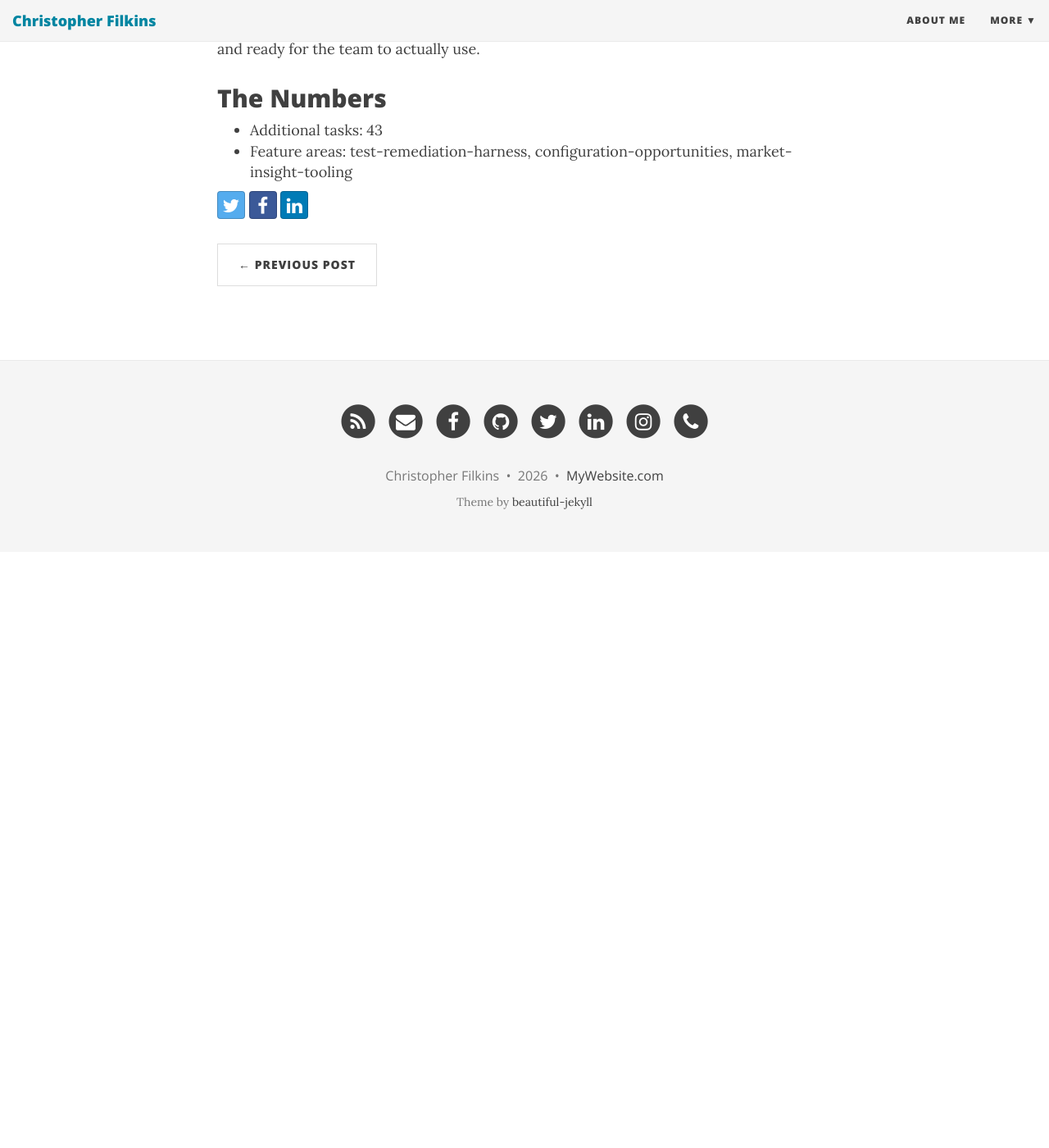
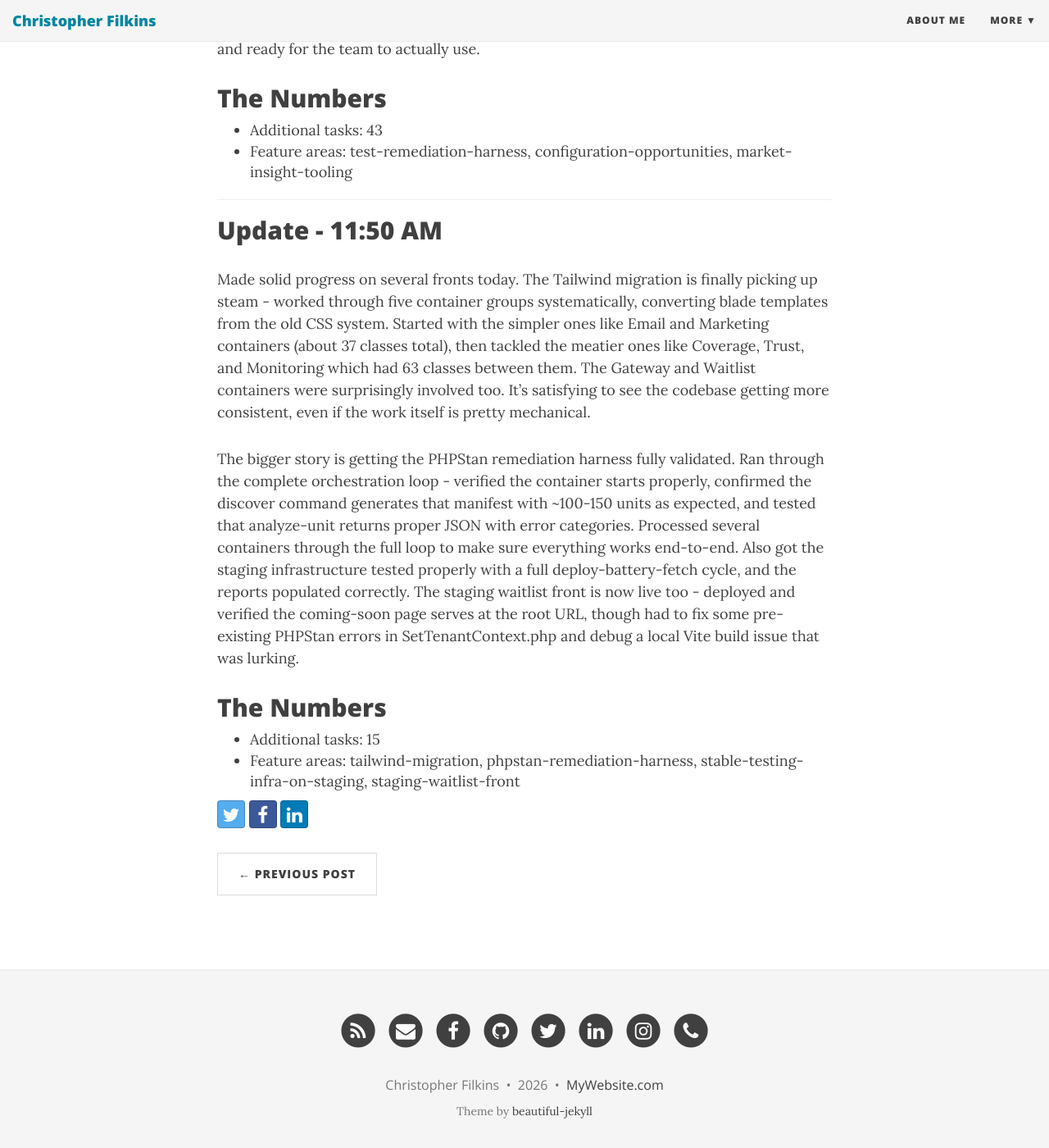
Before and after one commit to filchyboy/filchyboy.github.io, a Jekyll site: the page built from _posts/2026-03-21-todays-plan.md, in a window 1280 px wide and 1400 px high, scrolled down 2226 px. Shown: the whole window at 82% size. Built offline with Jekyll 4.4.1, drawn with Linux system fonts in a browser that asks for light colours; nearby versions of some CDN libraries; before the commit the page ends 2899 px from its top, so only the background shows below that.

Commit message:
Update build-in-public update: Daily Development Update

```diff
--- a/_posts/2026-03-21-todays-plan.md
+++ b/_posts/2026-03-21-todays-plan.md
@@ -44,8 +44,20 @@ The bigger story today was completing my configuration opportunities initiative.
 ## The Numbers
 - Additional tasks: 43
 - Feature areas: test-remediation-harness, configuration-opportunities, market-insight-tooling
+
+---
+
+## Update - 11:50 AM
+
+Made solid progress on several fronts today. The Tailwind migration is finally picking up steam - worked through five container groups systematically, converting blade templates from the old CSS system. Started with the simpler ones like Email and Marketing containers (about 37 classes total), then tackled the meatier ones like Coverage, Trust, and Monitoring which had 63 classes between them. The Gateway and Waitlist containers were surprisingly involved too. It's satisfying to see the codebase getting more consistent, even if the work itself is pretty mechanical.
+
+The bigger story is getting the PHPStan remediation harness fully validated. Ran through the complete orchestration loop - verified the container starts properly, confirmed the discover command generates that manifest with ~100-150 units as expected, and tested that analyze-unit returns proper JSON with error categories. Processed several containers through the full loop to make sure everything works end-to-end. Also got the staging infrastructure tested properly with a full deploy-battery-fetch cycle, and the reports populated correctly. The staging waitlist front is now live too - deployed and verified the coming-soon page serves at the root URL, though had to fix some pre-existing PHPStan errors in SetTenantContext.php and debug a local Vite build issue that was lurking.
+
+## The Numbers
+- Additional tasks: 15
+- Feature areas: tailwind-migration, phpstan-remediation-harness, stable-testing-infra-on-staging, staging-waitlist-front
 <!-- Generated by dev-tracker publish_to_jekyll.py (AI mode) -->
 <!-- accomplished-date: 2026-03-21 -->
-<!-- unit-ids: trh-live20260321-f000,trh-live20260321-f015,trh-live20260321-f001,trh-live20260321-f002,trh-live20260321-f003,trh-live20260321-f004,trh-live20260321-f005,trh-live20260321-f006,trh-live20260321-f007,trh-live20260321-f008,trh-live20260321-f009,trh-live20260321-f010,trh-live20260321-f011,trh-live20260321-f012,trh-live20260321-f013,trh-live20260321-f014,foundation-rbac-policy,foundation-helper-methods,foundation-seeder-extension,sec-1-1-mfa-config,sec-2-1-rate-limiting,sec-1-2-csp-config,sec-1-3-session-security,sec-2-2-coppa-rate-limiting,sec-3-1-coppa-compliance,sec-3-2-compliance-bypass,bill-4-1-resource-limits,bill-4-2-budget-alerts,etl-8-1-feature-toggles,bill-2-3-billing-rate-limits,etl-5-1-driver-rate-limits,bill-4-3-invoice-settings,etl-5-3-sync-config,etl-5-4-slack-notifications,wf-6-1-state-timeouts,wf-6-2-approval-settings,wf-6-3-business-rules,perf-7-1-cache-ttl,final-regression-testing,perf-7-2-queue-config,perf-10-1-testing-toggles,mi-docs-operator-guide-shipped,mi-admin-mfe-operator-ui -->
+<!-- unit-ids: tw-p2-email,tw-p2-marketing-user,tw-p2-gateway-waitlist-onboarding,tw-p2-env-login-dashboard,tw-p2-coverage-trust-monitoring,verify-container-start,verify-discover-manifest,verify-analyze-unit,verify-full-loop,stable-testing-e2e-validation,sprint-handoff-notes,create-pr,deploy-staging-verify,fix-phpstan-settenant-errors,debug-local-vite-build -->
 
-<!-- unit-ids: bill-2-3-billing-rate-limits,bill-4-1-resource-limits,bill-4-2-budget-alerts,bill-4-3-invoice-settings,etl-5-1-driver-rate-limits,etl-5-3-sync-config,etl-5-4-slack-notifications,etl-8-1-feature-toggles,final-regression-testing,foundation-helper-methods,foundation-rbac-policy,foundation-seeder-extension,mi-admin-mfe-operator-ui,mi-docs-operator-guide-shipped,perf-10-1-testing-toggles,perf-7-1-cache-ttl,perf-7-2-queue-config,sec-1-1-mfa-config,sec-1-2-csp-config,sec-1-3-session-security,sec-2-1-rate-limiting,sec-2-2-coppa-rate-limiting,sec-3-1-coppa-compliance,sec-3-2-compliance-bypass,trh-live20260321-f000,trh-live20260321-f001,trh-live20260321-f002,trh-live20260321-f003,trh-live20260321-f004,trh-live20260321-f005,trh-live20260321-f006,trh-live20260321-f007,trh-live20260321-f008,trh-live20260321-f009,trh-live20260321-f010,trh-live20260321-f011,trh-live20260321-f012,trh-live20260321-f013,trh-live20260321-f014,trh-live20260321-f015,wf-6-1-state-timeouts,wf-6-2-approval-settings,wf-6-3-business-rules -->
+<!-- unit-ids: bill-2-3-billing-rate-limits,bill-4-1-resource-limits,bill-4-2-budget-alerts,bill-4-3-invoice-settings,create-pr,debug-local-vite-build,deploy-staging-verify,etl-5-1-driver-rate-limits,etl-5-3-sync-config,etl-5-4-slack-notifications,etl-8-1-feature-toggles,final-regression-testing,fix-phpstan-settenant-errors,foundation-helper-methods,foundation-rbac-policy,foundation-seeder-extension,mi-admin-mfe-operator-ui,mi-docs-operator-guide-shipped,perf-10-1-testing-toggles,perf-7-1-cache-ttl,perf-7-2-queue-config,sec-1-1-mfa-config,sec-1-2-csp-config,sec-1-3-session-security,sec-2-1-rate-limiting,sec-2-2-coppa-rate-limiting,sec-3-1-coppa-compliance,sec-3-2-compliance-bypass,sprint-handoff-notes,stable-testing-e2e-validation,trh-live20260321-f000,trh-live20260321-f001,trh-live20260321-f002,trh-live20260321-f003,trh-live20260321-f004,trh-live20260321-f005,trh-live20260321-f006,trh-live20260321-f007,trh-live20260321-f008,trh-live20260321-f009,trh-live20260321-f010,trh-live20260321-f011,trh-live20260321-f012,trh-live20260321-f013,trh-live20260321-f014,trh-live20260321-f015,tw-p2-coverage-trust-monitoring,tw-p2-email,tw-p2-env-login-dashboard,tw-p2-gateway-waitlist-onboarding,tw-p2-marketing-user,verify-analyze-unit,verify-container-start,verify-discover-manifest,verify-full-loop,wf-6-1-state-timeouts,wf-6-2-approval-settings,wf-6-3-business-rules -->
```
